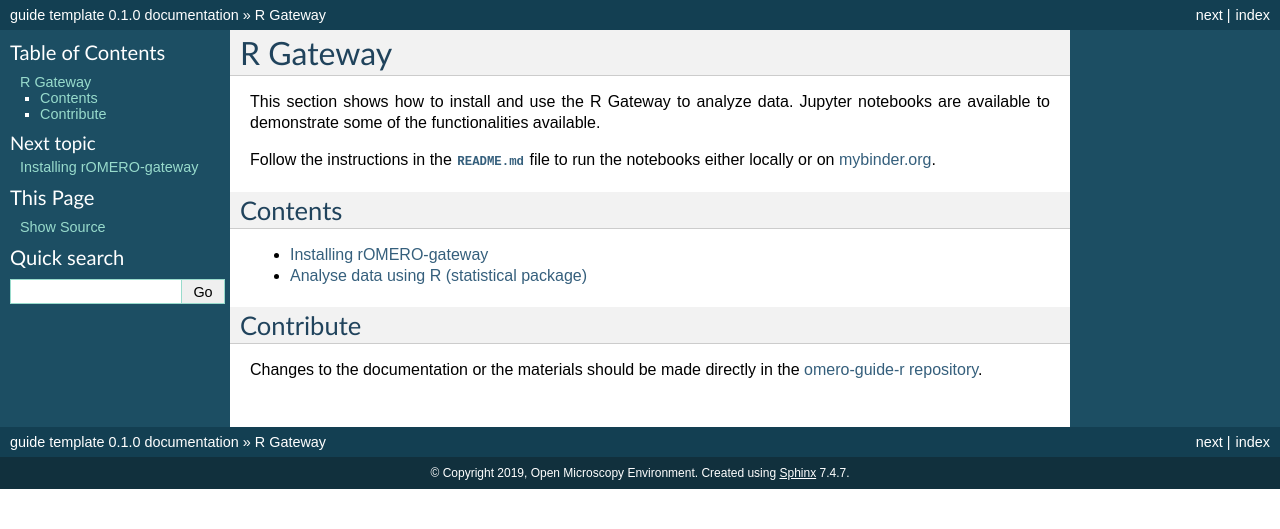
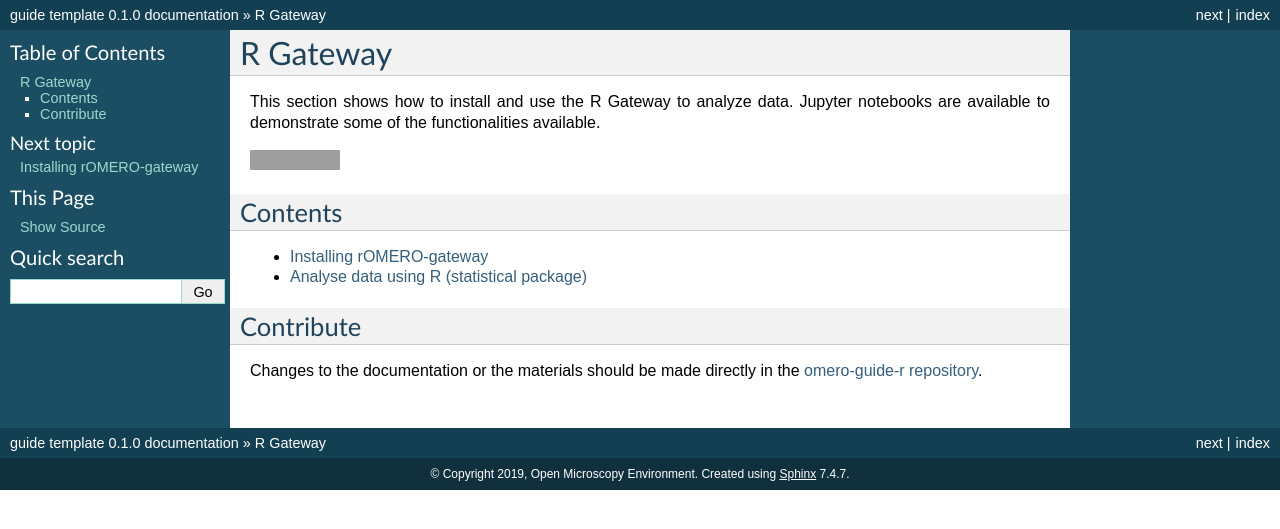
Before and after one commit to ome/omero-guide-r, a Sphinx documentation site: the page built from docs/index.rst, in a window 1280 px wide. Shown: the top 529 px of the page. Built offline with Sphinx 7.4.7, drawn with Linux system fonts in a browser that asks for light colours; grey boxes are pictures that could not be loaded.

```diff
--- a/docs/index.rst
+++ b/docs/index.rst
@@ -4,8 +4,8 @@ R Gateway
 This section shows how to install and use the R Gateway to analyze data.
 Jupyter notebooks are available to demonstrate some of the functionalities available.
 
-Follow the instructions in the
-:download:`README.md <https://github.com/ome/omero-guide-r/blob/master/README.md>` file to run the notebooks either locally or on `mybinder.org <https://mybinder.org/v2/gh/ome/omero-guide-r/master?filepath=notebooks>`__.
+.. image:: https://mybinder.org/badge_logo.svg
+   :target: https://mybinder.org/v2/gh/ome/omero-guide-r/master?filepath=notebooks
 
 
 Contents
```
